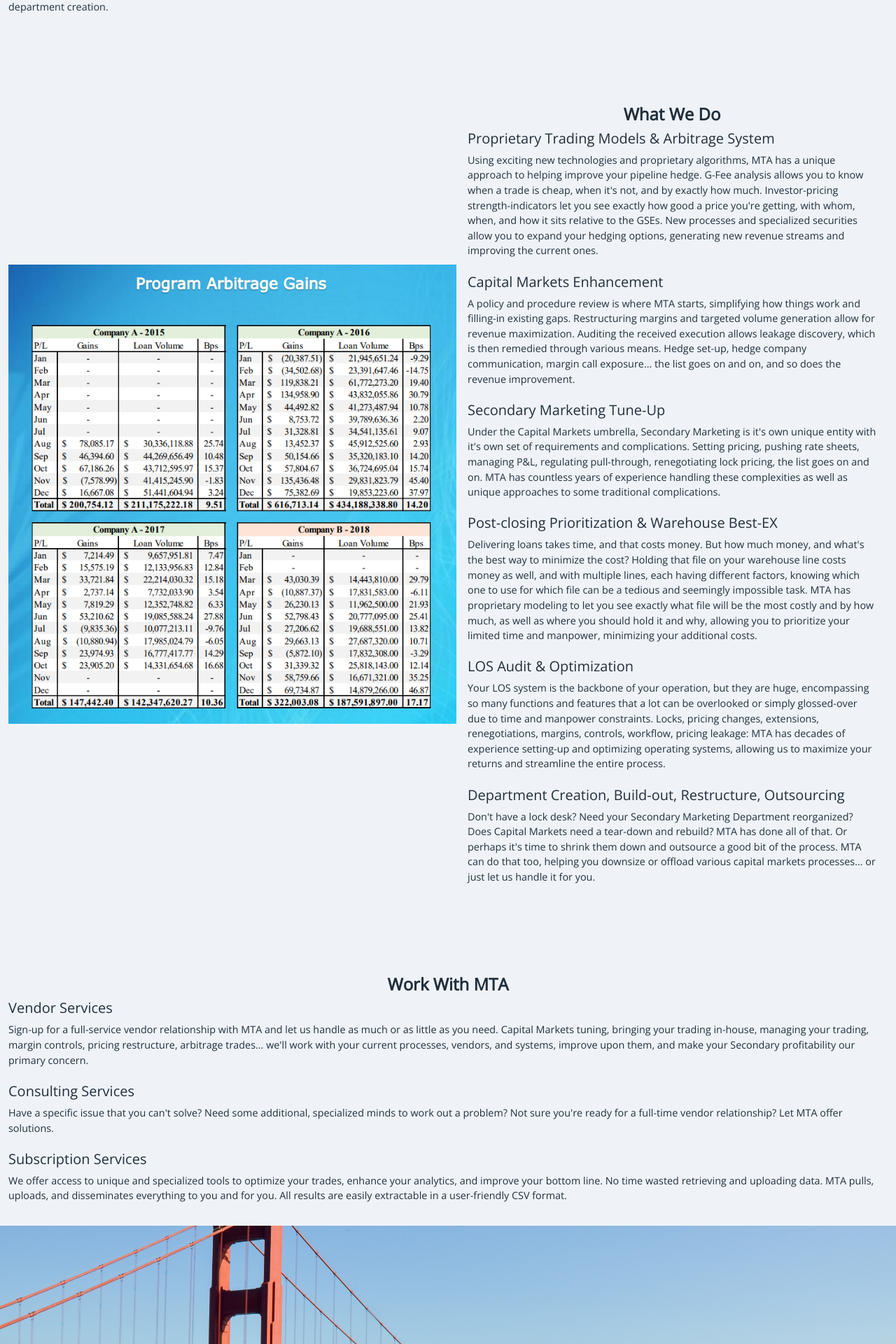
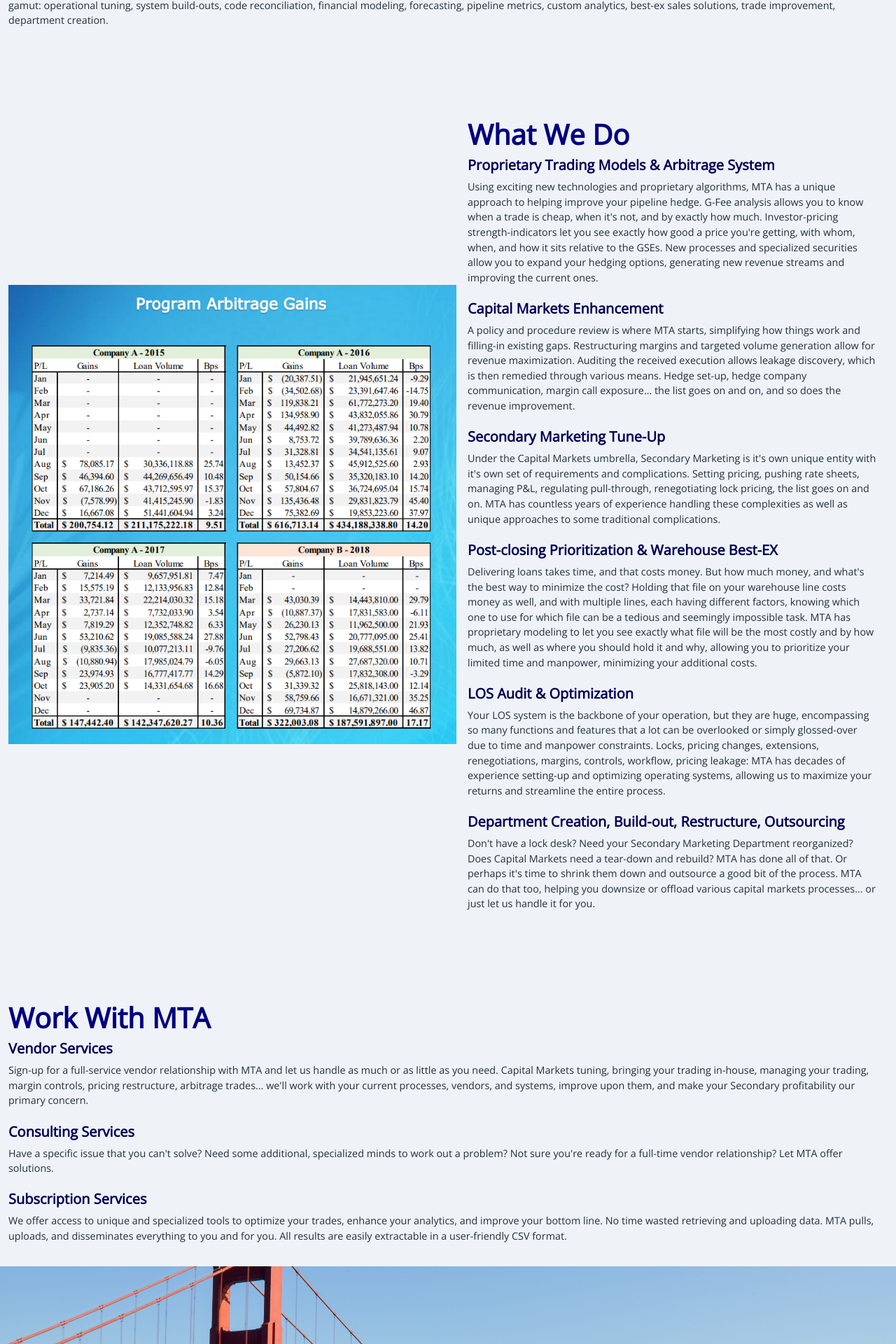
Before and after one commit to MTA-Trader/Front-Page, a React (Create React App) app: page / in a window 1280 px wide. Shown: the part 850-2770 px from the top of the page at 70% size. Built offline with nearby package versions, Linux system fonts and the light colour scheme.

Commit message:
Header changes

```diff
--- /dev/null
+++ b/src/components/Header.js
@@ -0,0 +1,9 @@
+const Header = props => {
+    const { sub } = props
+    return !sub ?
+        <h1 style={{ fontWeight: 900, color: "Navy" }}>{props.children}</h1>
+        :
+        <h5 style={{ fontWeight: 600, color: "#005" }}>{props.children}</h5>
+}
+
+export default Header
--- a/src/pages/Home.js
+++ b/src/pages/Home.js
@@ -1,5 +1,6 @@
 import { Container } from "reactstrap"
 
+import Header from '../components/Header'
 import Spacer from '../components/Spacer'
 import Footer from "../components/Footer"
 
@@ -7,7 +8,7 @@
     return <Container style={{ maxWidth: "85rem" }}>
         <img className="full-width" style={{ marginBottom: "2rem", objectFit: "cover", height: "30rem" }} src="../../images/transamerica-pyramid.jpg" alt="Transamerica Pyramid" />
         <div>
-            <h4 style={{ fontWeight: 600, textAlign: "center" }}>Who We Are</h4>
+            <Header>Who We Are</Header>
             Mortgage Trading Analytics, LLC (MTA) is a capital markets optimization shop, specializing in risk management and trading arbitrage with a focus on technology. Cultivating and creating various trading opportunities as well as analyzing multiple secondary marketing sales options allows MTA to bridge the gap between where you are and where you want to be.
             <br /><br />
             Designed to work in concert with banks, mortgage banks, warehouse banks, and hedge firms (replacing none and enhancing each), MTA leverages the vast experience of its principals as well as exciting new technologies and proprietary algorithms to create revenue streams, reduce leakage, and improve overall performance, streamlining the entire process and maximizing profitability.
@@ -18,36 +19,36 @@
         <div style={{ display: "flex", alignItems: "center", flexWrap: "wrap" }}>
             <img style={{ flexBasis: "auto", flexGrow: 1, minWidth: 0, maxWidth: "40rem" }} src="../../images/gains.png" alt="Gains" />
             <div style={{ flexBasis: "20rem", flexGrow: 2, padding: "1rem" }}>
-                <h4 style={{ fontWeight: 600, textAlign: "center"}}>What We Do</h4>
-                <h5>Proprietary Trading Models &#38; Arbitrage System</h5>
+                <Header>What We Do</Header>
+                <Header sub>Proprietary Trading Models &#38; Arbitrage System</Header>
                 Using exciting new technologies and proprietary algorithms, MTA has a unique approach to helping improve your pipeline hedge. G-Fee analysis allows you to know when a trade is cheap, when it's not, and by exactly how much. Investor-pricing strength-indicators let you see exactly how good a price you're getting, with whom, when, and how it sits relative to the GSEs. New processes and specialized securities allow you to expand your hedging options, generating new revenue streams and improving the current ones.
                 <br /><br />
-                <h5>Capital Markets Enhancement</h5>
+                <Header sub>Capital Markets Enhancement</Header>
                 A policy and procedure review is where MTA starts, simplifying how things work and filling-in existing gaps. Restructuring margins and targeted volume generation allow for revenue maximization. Auditing the received execution allows leakage discovery, which is then remedied through various means. Hedge set-up, hedge company communication, margin call exposure... the list goes on and on, and so does the revenue improvement.
                 <br /><br />
-                <h5>Secondary Marketing Tune-Up</h5>
+                <Header sub>Secondary Marketing Tune-Up</Header>
                 Under the Capital Markets umbrella, Secondary Marketing is it's own unique entity with it's own set of requirements and complications. Setting pricing, pushing rate sheets, managing P&#38;L, regulating pull-through, renegotiating lock pricing, the list goes on and on. MTA has countless years of experience handling these complexities as well as unique approaches to some traditional complications.
                 <br /><br />
-                <h5>Post-closing Prioritization &#38; Warehouse Best-EX</h5>
+                <Header sub>Post-closing Prioritization &#38; Warehouse Best-EX</Header>
                 Delivering loans takes time, and that costs money. But how much money, and what's the best way to minimize the cost? Holding that file on your warehouse line costs money as well, and with multiple lines, each having different factors, knowing which one to use for which file can be a tedious and seemingly impossible task. MTA has proprietary modeling to let you see exactly what file will be the most costly and by how much, as well as where you should hold it and why, allowing you to prioritize your limited time and manpower, minimizing your additional costs.
                 <br /><br />
-                <h5>LOS Audit &#38; Optimization</h5>
+                <Header sub>LOS Audit &#38; Optimization</Header>
                 Your LOS system is the backbone of your operation, but they are huge, encompassing so many functions and features that a lot can be overlooked or simply glossed-over due to time and manpower constraints. Locks, pricing changes, extensions, renegotiations, margins, controls, workflow, pricing leakage: MTA has decades of experience setting-up and optimizing operating systems, allowing us to maximize your returns and streamline the entire process.
                 <br /><br />
-                <h5>Department Creation, Build-out, Restructure, Outsourcing</h5>
+                <Header sub>Department Creation, Build-out, Restructure, Outsourcing</Header>
                 Don't have a lock desk? Need your Secondary Marketing Department reorganized? Does Capital Markets need a tear-down and rebuild? MTA has done all of that. Or perhaps it's time to shrink them down and outsource a good bit of the process. MTA can do that too, helping you downsize or offload various capital markets processes... or just let us handle it for you.
             </div>
         </div>
         <Spacer />
         <div>
-            <h4 style={{ fontWeight: 600, textAlign: "center" }}>Work With MTA</h4>
-            <h5>Vendor Services</h5>
+            <Header>Work With MTA</Header>
+            <Header sub>Vendor Services</Header>
             Sign-up for a full-service vendor relationship with MTA and let us handle as much or as little as you need. Capital Markets tuning, bringing your trading in-house, managing your trading, margin controls, pricing restructure, arbitrage trades... we'll work with your current processes, vendors, and systems, improve upon them, and make your Secondary profitability our primary concern.
             <br /><br />
-            <h5>Consulting Services</h5>
+            <Header sub>Consulting Services</Header>
             Have a specific issue that you can't solve? Need some additional, specialized minds to work out a problem? Not sure you're ready for a full-time vendor relationship? Let MTA offer solutions.
             <br /><br />
-            <h5>Subscription Services</h5>
+            <Header sub>Subscription Services</Header>
             We offer access to unique and specialized tools to optimize your trades, enhance your analytics, and improve your bottom line.
             No time wasted retrieving and uploading data. MTA pulls, uploads, and disseminates everything to you and for you.
             All results are easily extractable in a user-friendly CSV format.
```
